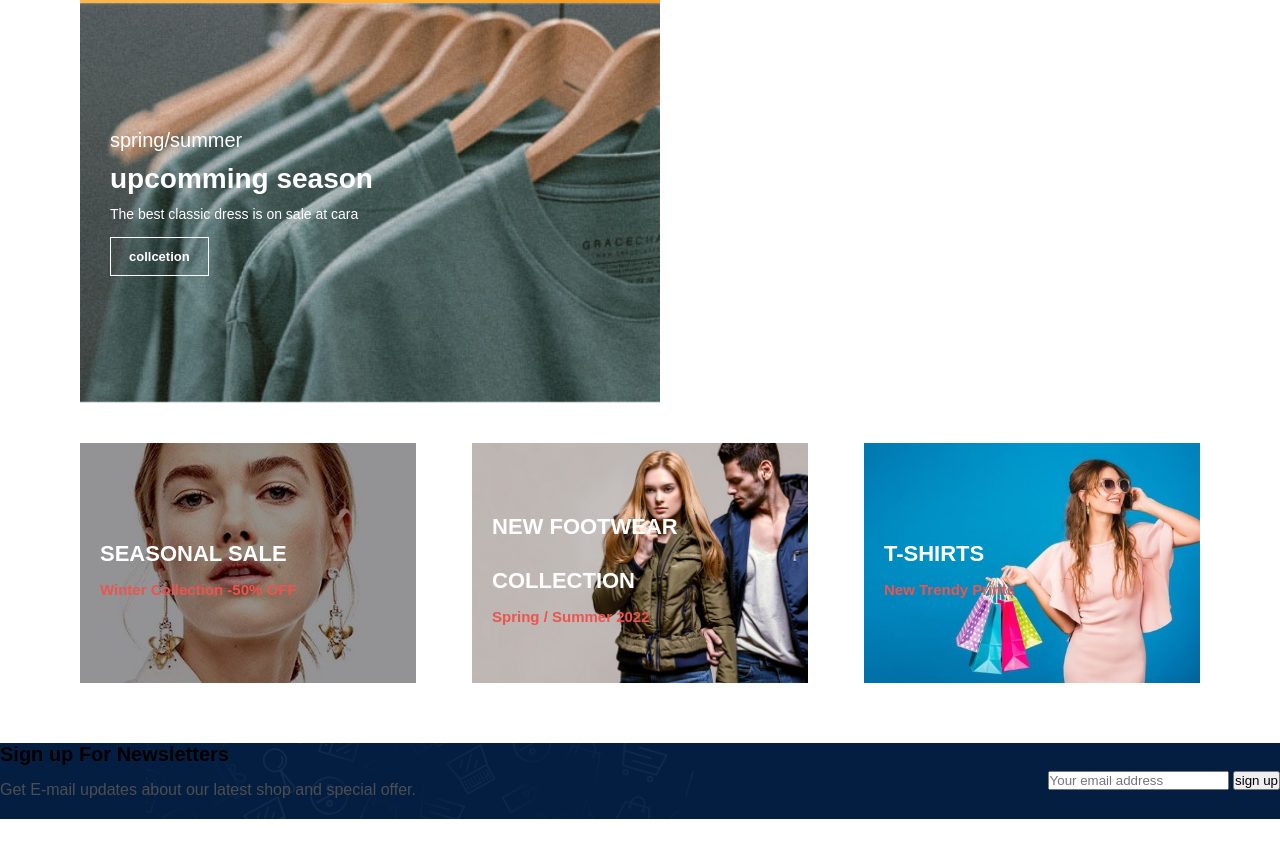
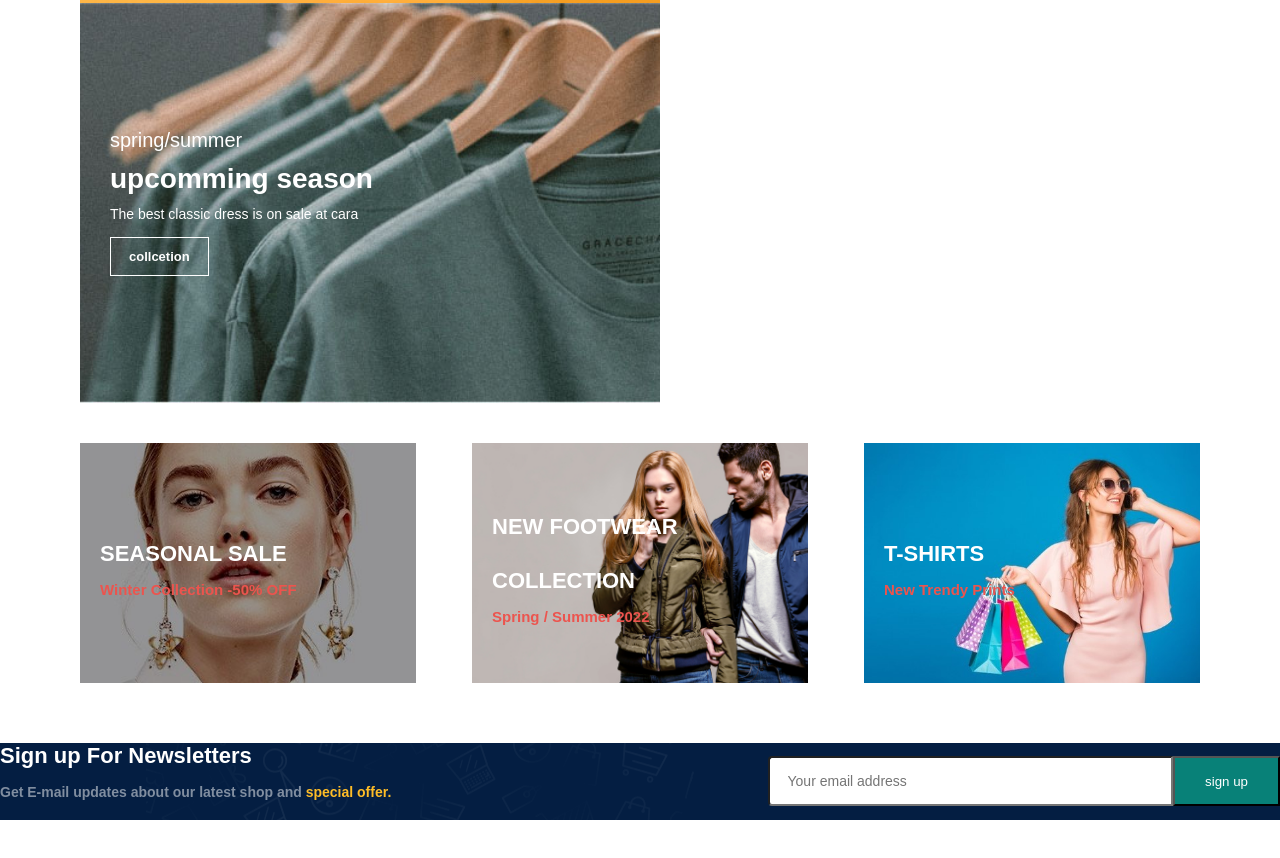
Before and after one commit to smartVicky1210/E-Commerce-Website, a plain HTML site: page VIGNESH/index.html in a window 1280 px wide. Shown: the part 3829-4687 px from the top of the page. Drawn offline with Linux system fonts and the light colour scheme.

Commit message:
new style fixed

```diff
--- a/VIGNESH/index.html
+++ b/VIGNESH/index.html
@@ -372,7 +372,7 @@
       </div>
      </section>
 
-     <section id="newsletter" class="section-m1">
+     <section id="newsletter" class="section-p1 section-m1">
       <div class="newstext">
         <h4>Sign up For Newsletters</h4>
         <p>Get E-mail updates about our latest shop and <span>special offer.</span></p>
--- a/VIGNESH/style.css
+++ b/VIGNESH/style.css
@@ -422,3 +422,44 @@ body {
     background-position: 20% 30%;
     background-color: #041e42;
 }
+
+#newsletter h4 {
+    font-size: 22px;
+    font-weight: 700;
+    color: #fff;
+}
+
+#newsletter p {
+    font-size: 14px;
+    font-weight: 600;
+    color: #818ea0;
+}
+
+#newsletter p span{
+    color: #ffbd27;
+}
+
+#newsletter .form{
+    display: flex;
+    width: 40%;
+}
+
+#newsletter input{
+    height: 3.125rem;
+    padding: 0 1.25em;
+    font-size: 14px;
+    width: 100%;
+    border-radius: 4px;
+    outline: none;
+    border-top-right-radius: 0;
+    border-bottom-right-radius: 0;
+}
+
+#newsletter button{
+    background-color: #088178;
+    color: #fff;
+    white-space: nowrap;
+    border-top-right-radius: 0;
+    border-bottom-right-radius: 0;
+    padding: 0px 30px;
+}
```
